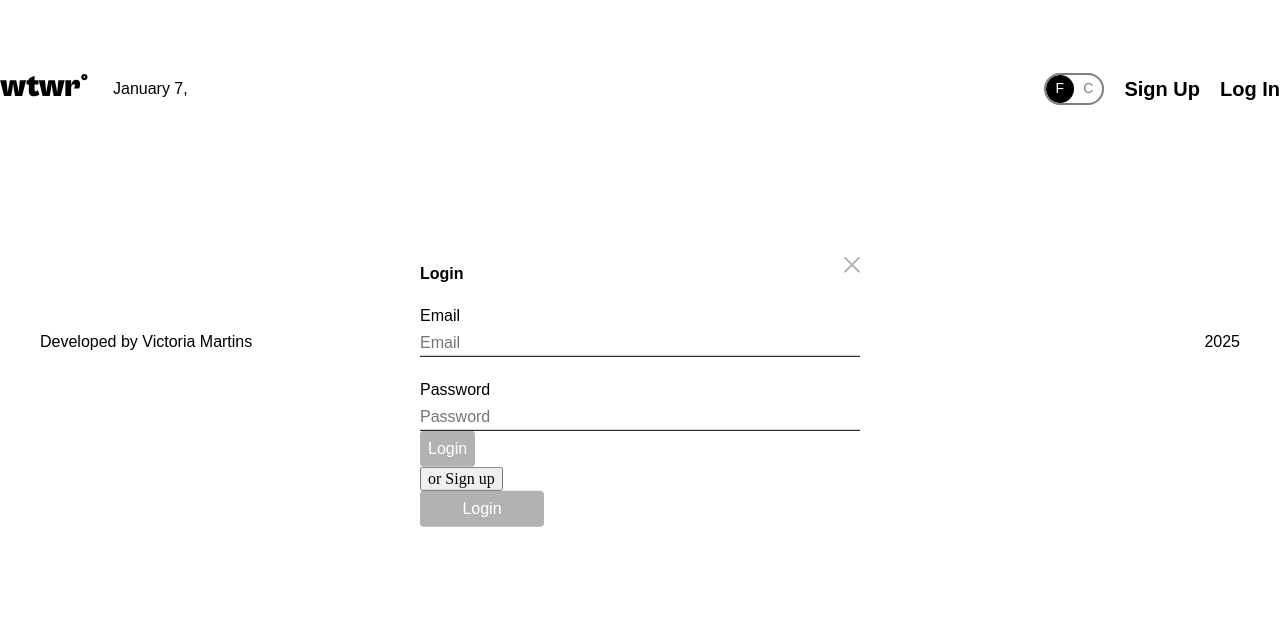
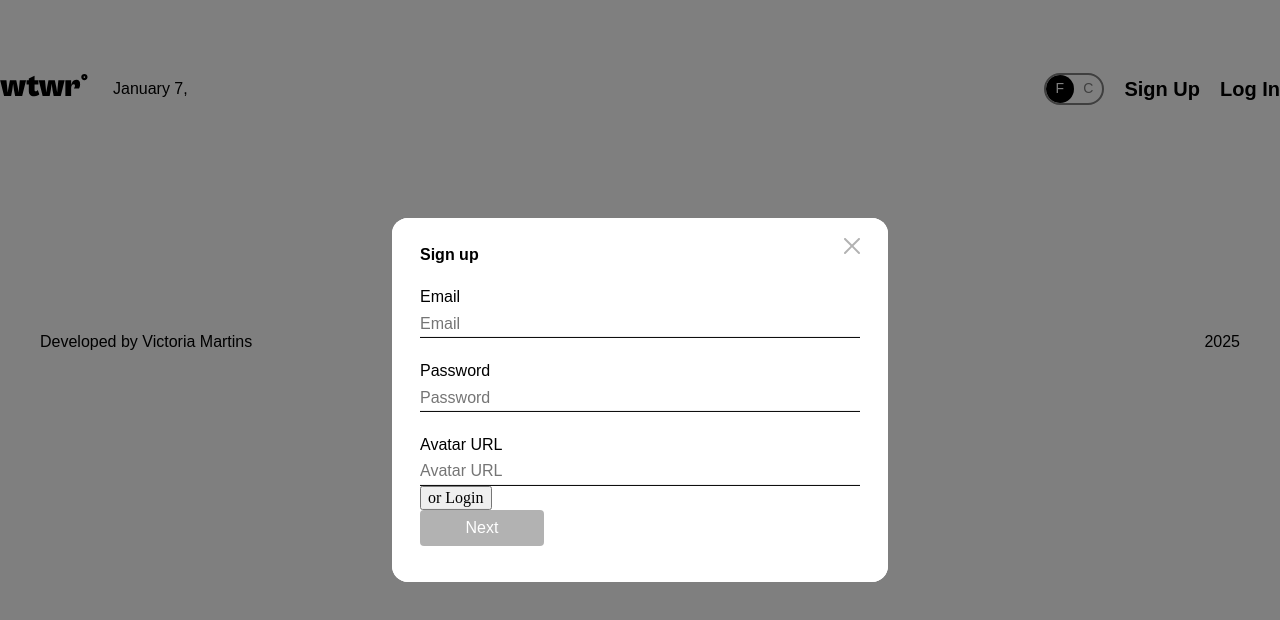
Before and after one commit to torimartins27/se_project_react, a React (Vite) app: page /se_project_react/login in a window 1280 px wide. Both pictures are taken after a click on the button "Sign Up". Shown: the top 620 px of the page. Built offline with nearby package versions, Linux system fonts and the light colour scheme; no server answers.

Commit message:
login and registration modals opening

```diff
--- a/src/components/App/App.jsx
+++ b/src/components/App/App.jsx
@@ -38,6 +38,26 @@ function App() {
   const [isLoading, setIsLoading] = useState(false);
   const [currentUser, setCurrentUser] = useState(null);
   const [isLoggedIn, setIsLoggedIn] = useState(false);
+
+  function handleOpenLogin() {
+    setActiveModal("login");
+  }
+
+  function handleOpenRegister() {
+    setActiveModal("register");
+  }
+
+  const handleLoginClick = () => {
+    setActiveModal("login");
+  };
+
+  const handleEditProfileClick = () => {
+    setActiveModal("login");
+  };
+
+  const handleDeleteClick = () => {
+    setActiveModal("delete-modal");
+  };
 
   const handleToggleSwitchChange = () => {
     setCurrentTemperatureUnit(currentTemperatureUnit === "F" ? "C" : "F");
@@ -140,7 +160,7 @@ function App() {
         setIsLoggedIn(true);
         setActiveModal("");
       })
-      .catch((error) => console.error("Registration or login failed", error))
+      .catch((error) => console.error(" failed", error))
       .finally(() => setIsLoading(false));
   };
 
@@ -217,8 +237,8 @@ function App() {
               handleAddClick={handleAddClick}
               weatherData={weatherData}
               isLoggedIn={isLoggedIn}
-              onLoginClick={handleLogin}
-              onSignupClick={handleRegister}
+              onLoginClick={handleOpenLogin}
+              onSignupClick={handleOpenRegister}
             />
           </div>
           <Routes>
@@ -247,20 +267,6 @@ function App() {
                 </ProtectedRoute>
               }
             />
-            <Route
-              path="/login"
-              element={
-                <ProtectedRoute anonymous>
-                  <LoginModal
-                    isOpen={true}
-                    handleLogin={handleLogin}
-                    isLoading={isLoading}
-                    onClose={closeActiveModal}
-                    setActiveModal={setActiveModal}
-                  />
-                </ProtectedRoute>
-              }
-            />
           </Routes>
           <Footer />
         </div>
@@ -270,10 +276,12 @@ function App() {
             <div className="modal-overlay" onClick={closeActiveModal}></div>
             {activeModal === "register" && (
               <RegisterModal
-                handleRegistration={handleRegister}
+                isOpen={true}
+                handleRegister={handleRegister}
                 isLoading={isLoading}
                 onClose={closeActiveModal}
                 setActiveModal={setActiveModal}
+                handleLoginClick={handleLoginClick}
               />
             )}
 
--- a/src/components/LoginModal/LoginModal.jsx
+++ b/src/components/LoginModal/LoginModal.jsx
@@ -1,10 +1,10 @@
 import ModalWithForm from "../ModalWithForm/ModalWithForm";
 import useFormAndValidation from "../../utils/useFormAndValidation";
 
-export default function RegisterModal({
+export default function LoginModal({
   onClose,
   isOpen,
-  handleRegistration,
+  handleLogin,
   setActiveModal,
   isLoading,
 }) {
@@ -12,7 +12,7 @@ export default function RegisterModal({
 
   const handleSubmit = (e) => {
     e.preventDefault();
-    handleRegistration(values);
+    handleLogin(values);
     resetForm({ email: "", password: "" });
   };
   return (
@@ -53,15 +53,12 @@ export default function RegisterModal({
         />
       </label>
       <div className="modal__button-container">
-        <button type="submit" className="modal__submit" disabled={!isValid}>
-          {isLoading ? "Logging in..." : "Login"}
-        </button>
         <button
           className="modal__to-register"
           type="button"
           onClick={() => setActiveModal("register")}
         >
-          or Sign up
+          or Register
         </button>
       </div>
     </ModalWithForm>
--- a/src/components/RegisterModal/RegisterModal.jsx
+++ b/src/components/RegisterModal/RegisterModal.jsx
@@ -2,30 +2,35 @@ import ModalWithForm from "../ModalWithForm/ModalWithForm";
 import useFormAndValidation from "../../utils/useFormAndValidation";
 
 export default function RegisterModal({
+  handleRegister,
+  isLoading,
+  isOpen,
   onClose,
-  isOpen,
-  handleRegistration,
-  setActiveModal,
-  isLoading,
+  handleLoginClick,
 }) {
   const { values, handleChange, isValid, resetForm } = useFormAndValidation();
 
-  const handleSubmit = (e) => {
-    e.preventDefault();
-    handleRegistration(values);
-    resetForm({ email: "", password: "" });
+  const onRegistration = (event) => {
+    event.preventDefault();
+    handleRegister(values);
+    resetForm();
   };
+
+  const handleOrLoginClick = () => {
+    handleLoginClick();
+  };
+
   return (
     <ModalWithForm
       title="Sign up"
       buttonText={isLoading ? "Registering..." : "Next"}
       isOpen={isOpen}
       onClose={onClose}
-      onSubmit={handleSubmit}
       formValid={isValid}
+      onSubmit={onRegistration}
     >
       <label htmlFor="register-email" className="modal__label">
-        Email*
+        Email
         <input
           id="register-email"
           type="email"
@@ -38,7 +43,7 @@ export default function RegisterModal({
         />
       </label>
       <label htmlFor="register-password" className="modal__label">
-        Password*
+        Password
         <input
           id="register-password"
           type="password"
@@ -51,7 +56,7 @@ export default function RegisterModal({
         />
       </label>
       <label htmlFor="register-avatar" className="modal__label">
-        Avatar URL*{" "}
+        Avatar URL
         <input
           id="register-avatar"
           type="url"
@@ -64,13 +69,10 @@ export default function RegisterModal({
         />
       </label>
       <div className="modal__button-containter">
-        <button type="submit" className="modal__submit" disabled={!isValid}>
-          {isLoading ? "Signing up..." : "Signup"}
-        </button>
         <button
           type="button"
           className="modal__to-login"
-          onClick={() => setActiveModal("login")}
+          onClick={handleOrLoginClick}
         >
           or Login
         </button>
--- a/src/utils/auth.js
+++ b/src/utils/auth.js
@@ -1,4 +1,4 @@
-const BASE_URL = "http://localhost:5000";
+const BASE_URL = "http://localhost:3001";
 
 export const signUp = (name, avatar, email, password) => {
   return fetch(`${BASE_URL}/signup`, {
--- a/vite.config.js
+++ b/vite.config.js
@@ -6,6 +6,6 @@ export default defineConfig({
   base: "/se_project_react/",
   plugins: [react()],
   server: {
-    port: 5000,
+    port: 3001,
   },
 });
```
